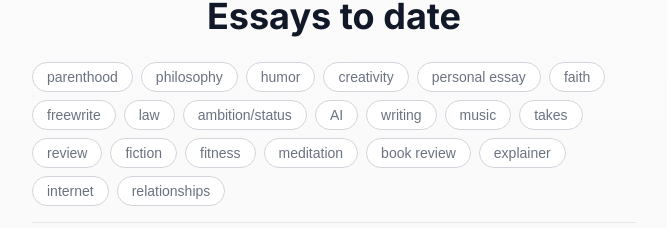
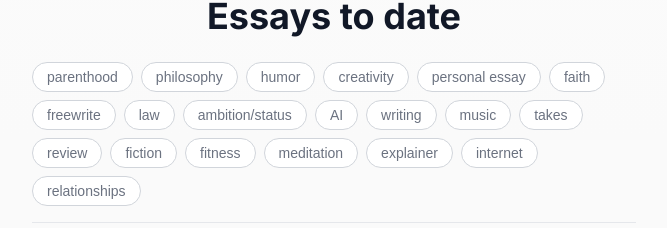
Before and after one commit to jordcall/jordcall.github.io, a website: page blog.html in a window 1280 px wide. Shown: the part 1060-1288 px from the top of the page, without its empty margins (306-973 px from the left). Drawn offline with Linux system fonts and the light colour scheme.

Commit message:
essay tag update 3

```diff
--- a/assets/data/essay-tags.json
+++ b/assets/data/essay-tags.json
@@ -40,8 +40,7 @@
     "title": "Taking the Pathless traveled by",
     "date": "2025-10-27",
     "tags": [
-      "review",
-      "book review"
+      "review"
     ]
   },
   "/p/the-parable-of-the-magnates-son": {
@@ -431,7 +430,7 @@
     "title": "Can you tell if someone is lying to you by their body language?",
     "date": "2026-03-12",
     "tags": [
-      "book review",
+      "review",
       "explainer"
     ]
   },
--- a/blog.html
+++ b/blog.html
@@ -96,7 +96,6 @@
                       <button type="button" class="tag-filter-btn" data-tag="fiction" aria-pressed="false">fiction</button>
                       <button type="button" class="tag-filter-btn" data-tag="fitness" aria-pressed="false">fitness</button>
                       <button type="button" class="tag-filter-btn" data-tag="meditation" aria-pressed="false">meditation</button>
-                      <button type="button" class="tag-filter-btn" data-tag="book review" aria-pressed="false">book review</button>
                       <button type="button" class="tag-filter-btn" data-tag="explainer" aria-pressed="false">explainer</button>
                       <button type="button" class="tag-filter-btn" data-tag="internet" aria-pressed="false">internet</button>
                       <button type="button" class="tag-filter-btn" data-tag="relationships" aria-pressed="false">relationships</button>
```
